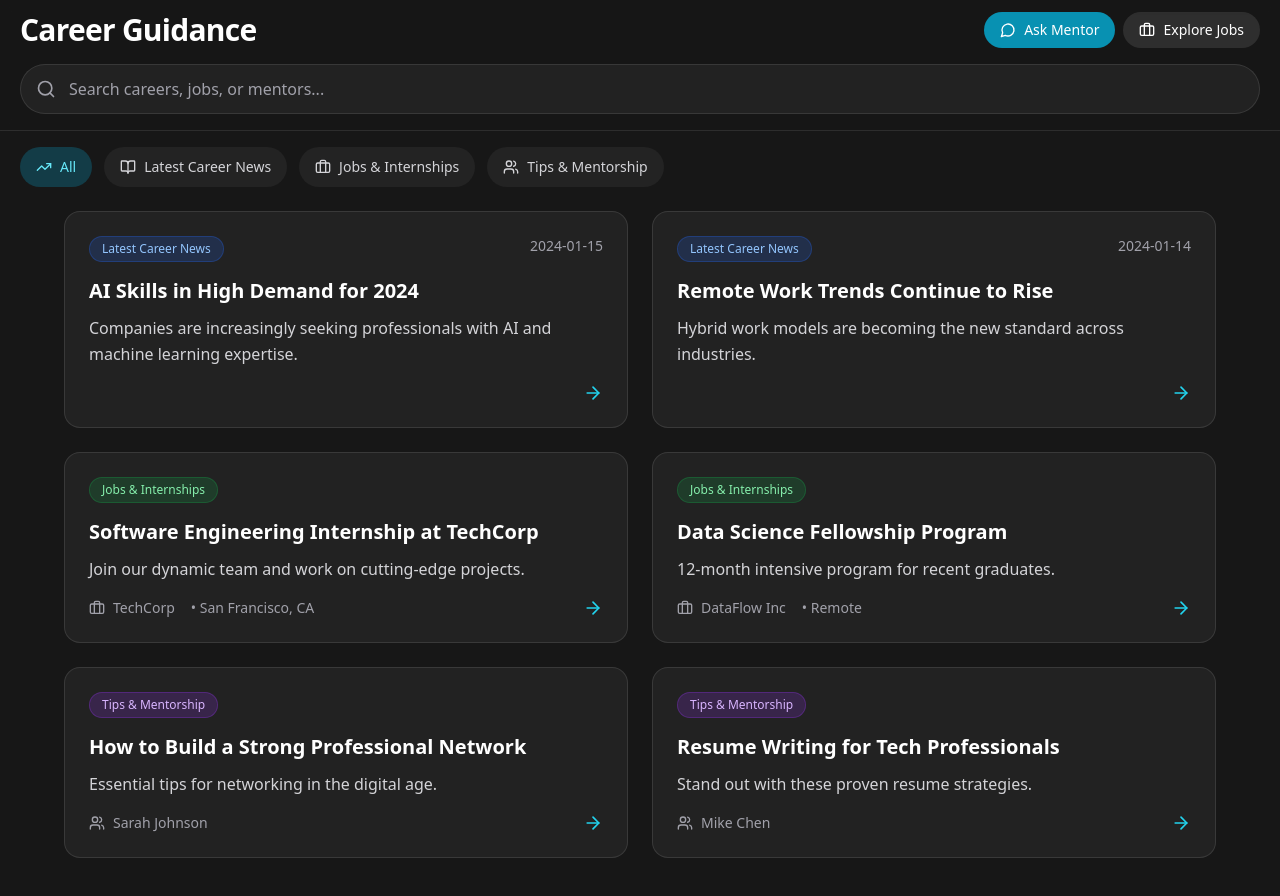
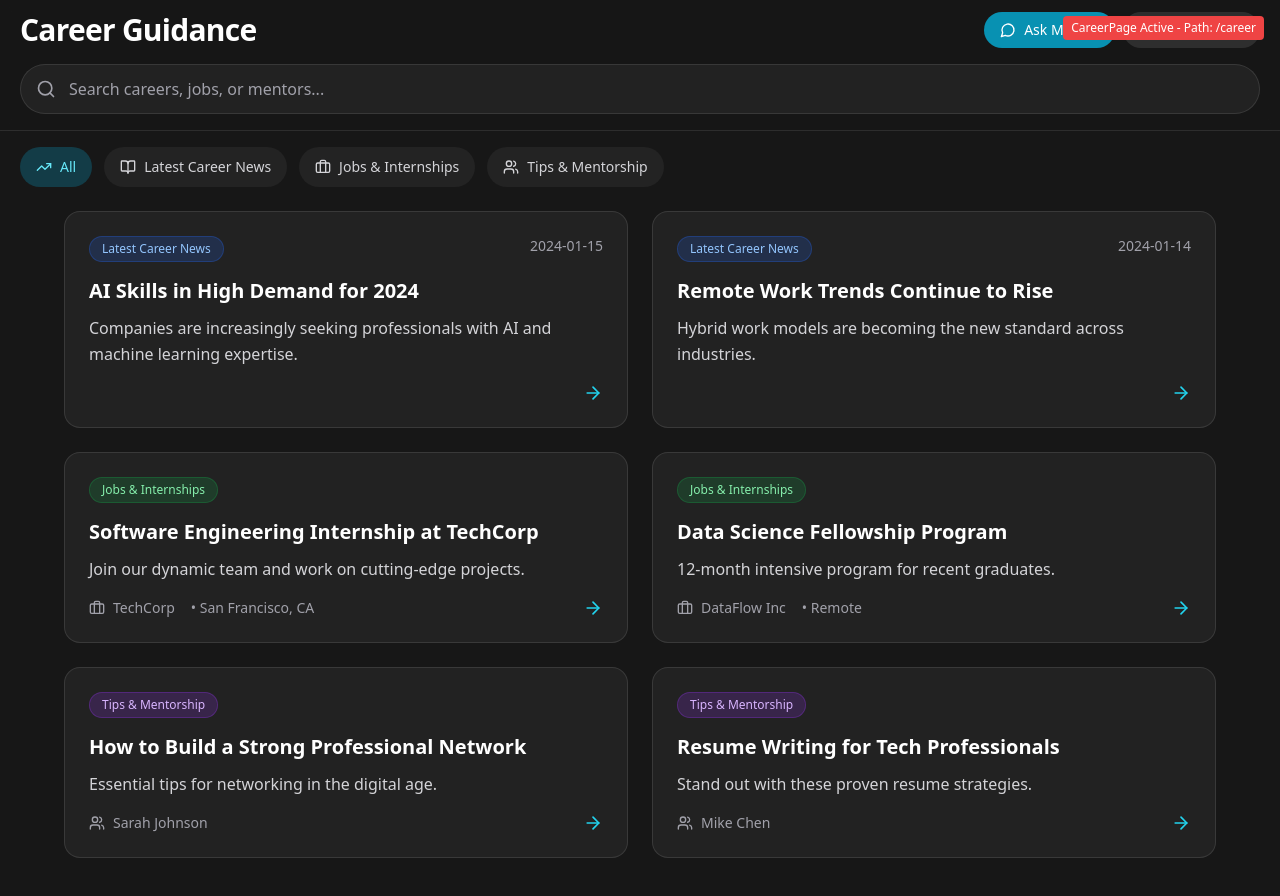
Before and after one commit to Saisharathchandranandnetha/V_mach, a React (Vite) app: page /career in a window 1280 px wide. Shown: the top 896 px of the page. Built offline with nearby package versions, Linux system fonts and the light colour scheme; no server answers.

Commit message:
Add debugging to troubleshoot career page navigation issue

```diff
--- a/src/main.jsx
+++ b/src/main.jsx
@@ -8,6 +8,7 @@ import CareerPage from './pages/CareerPage.jsx';
 const router = createBrowserRouter([
 	{ path: '/', element: <App /> },
 	{ path: '/career', element: <CareerPage /> },
+	{ path: '*', element: <App /> }, // Fallback route
 ]);
 
 createRoot(document.getElementById('root')).render(
--- a/src/pages/App.jsx
+++ b/src/pages/App.jsx
@@ -322,7 +322,10 @@ export default function App() {
 					</button>
 					<button
 						className={`p-3 transition-colors ${location.pathname === '/career' ? 'text-cyan-400' : 'text-white/80 hover:text-white'}`}
-						onClick={() => navigate('/career')}
+						onClick={() => {
+							console.log('Career button clicked, navigating to /career'); // Debug log
+							navigate('/career');
+						}}
 					>
 						<Target size={22} />
 					</button>
--- a/src/pages/CareerPage.jsx
+++ b/src/pages/CareerPage.jsx
@@ -112,6 +112,7 @@ function CareerCard({ item }) {
 }
 
 export default function CareerPage() {
+	console.log('CareerPage component rendered'); // Debug log
 	const [searchQuery, setSearchQuery] = useState('');
 	const [activeCategory, setActiveCategory] = useState('all');
 
@@ -144,6 +145,10 @@ export default function CareerPage() {
 
 	return (
 		<div className="min-h-screen bg-neutral-900 text-white">
+			{/* Debug info */}
+			<div className="fixed top-4 right-4 bg-red-500 text-white px-2 py-1 rounded text-xs z-50">
+				CareerPage Active - Path: {window.location.pathname}
+			</div>
 			{/* Header */}
 			<div className="sticky top-0 z-20 backdrop-blur bg-neutral-900/70 border-b border-white/10">
 				<div className="px-5 pt-3 pb-4">
```
Also changed, not shown: src/store/WhatsApp Image 2025-08-13 at 17.59.18_02cb345a.jpg (added).
